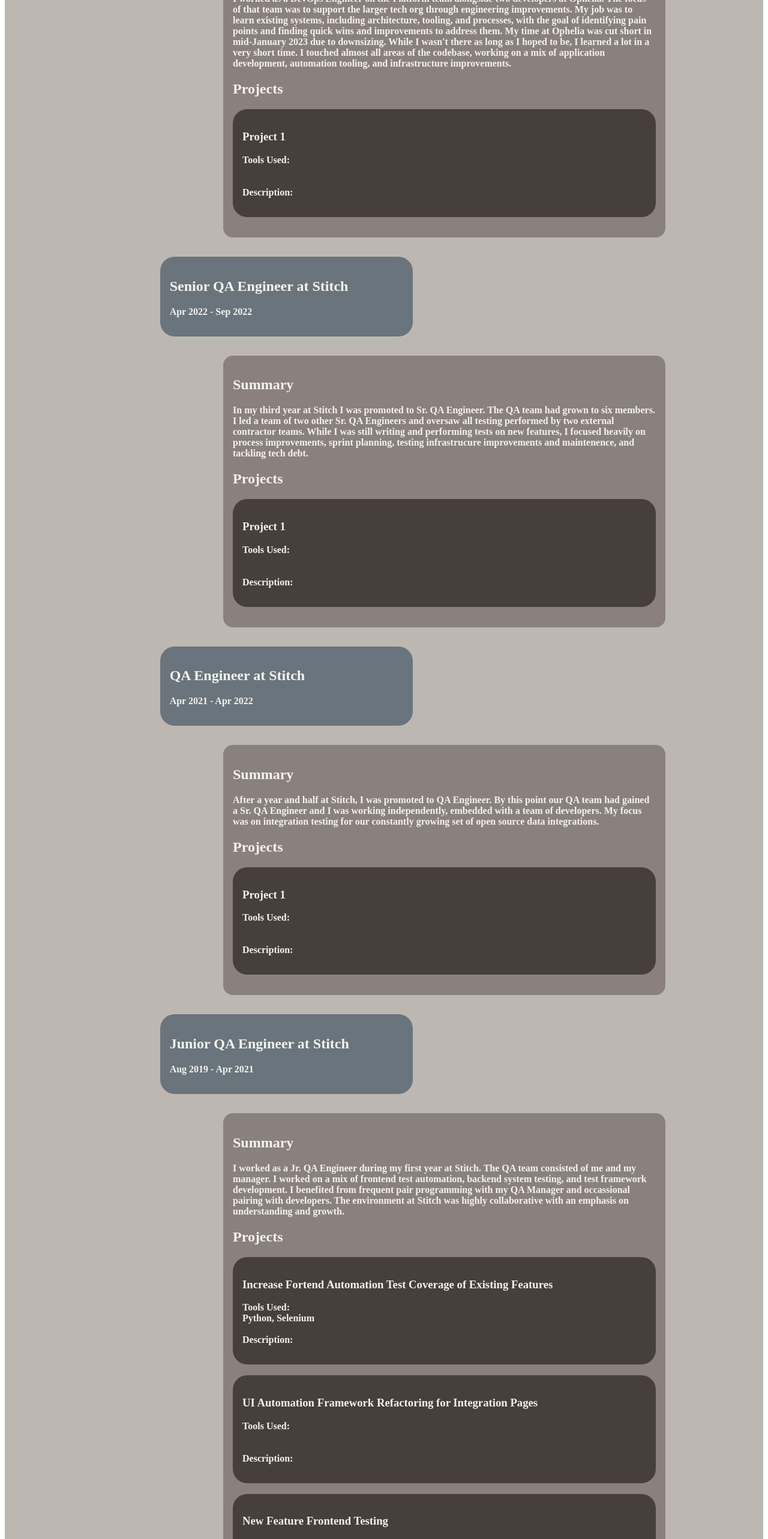
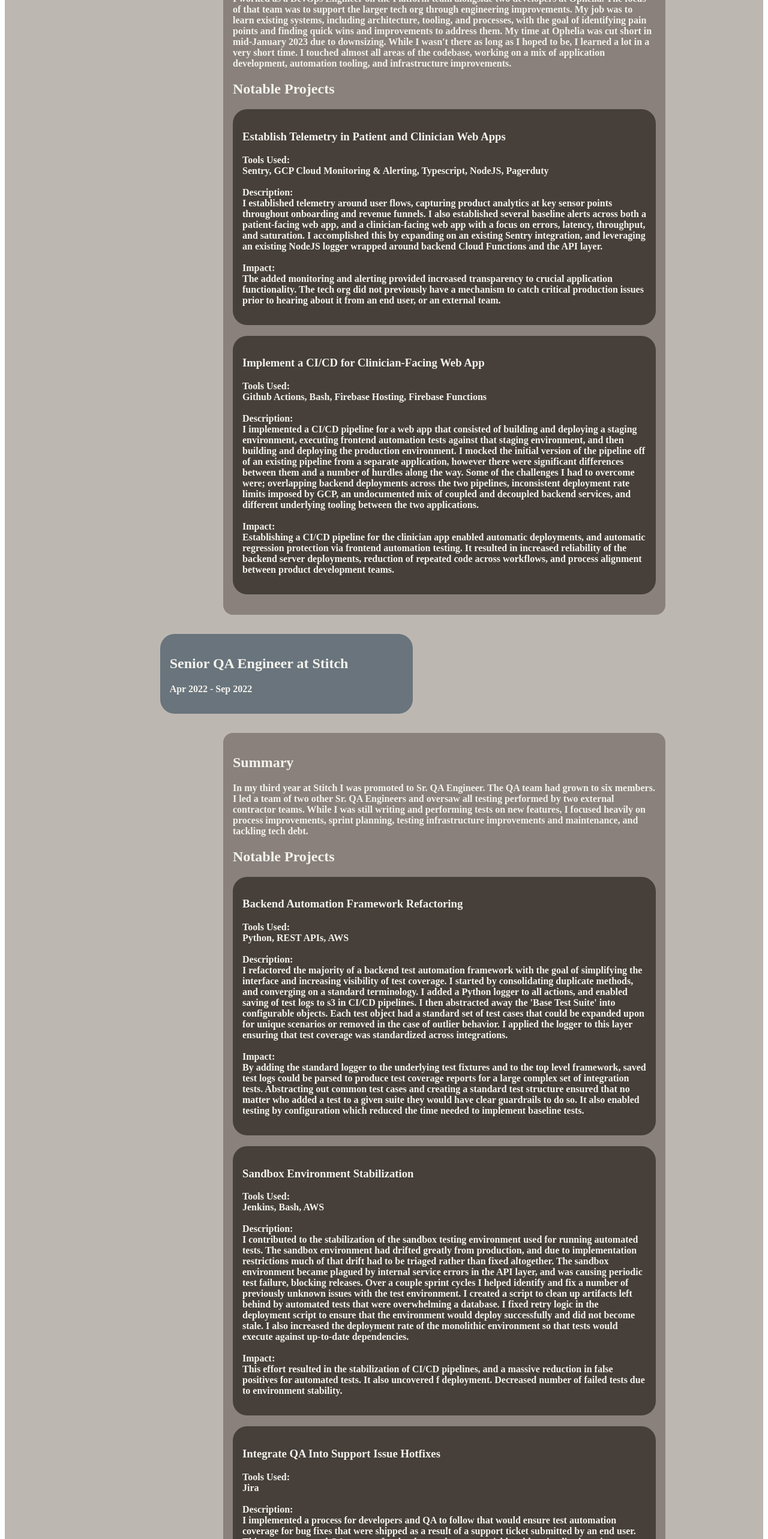
Before and after one commit to kspeer825/portfolio, a React (Create React App) app in the folder projects/website/speerportfolio/: page /professional in a window 1280 px wide. Shown: the part 840-3406 px from the top of the page at 60% size. Built offline with nearby package versions, Linux system fonts and the light colour scheme; the HTML template or start-up script is replaced by a standard one.

Commit message:
add projects to professional stability

```diff
--- a/projects/website/speerportfolio/src/components/ProjectBox.tsx
+++ b/projects/website/speerportfolio/src/components/ProjectBox.tsx
@@ -7,7 +7,8 @@
   title: string;
   tools: string;
   description: string;
-}> = ({ title, tools, description }) => {
+  impact: string;
+}> = ({ title, tools, description, impact }) => {
   return (
     <>
       <Box color='dark_gray' corners='roundest'>
@@ -23,6 +24,11 @@
           Description:
           <br />
           {description}
+          <br />
+          <br />
+          Impact:
+          <br />
+          {impact}
         </p>
       </Box>
       <br />
--- a/projects/website/speerportfolio/src/pages/Professional.tsx
+++ b/projects/website/speerportfolio/src/pages/Professional.tsx
@@ -47,11 +47,33 @@
               all areas of the codebase, working on a mix of application development, automation tooling,
               and infrastructure improvements.
             </p>
-            <h2> Projects </h2>
+            <h2> Notable Projects </h2>
             <ProjectBox
-              title="Project 1"
-              tools=""
-              description=""
+              title="Establish Telemetry in Patient and Clinician Web Apps"
+              tools="Sentry, GCP Cloud Monitoring & Alerting, Typescript, NodeJS, Pagerduty"
+              description=" I established telemetry around user flows, capturing product analytics at key sensor
+	    points throughout onboarding and revenue funnels. I also established several baseline alerts across both a
+	    patient-facing web app, and a clinician-facing web app with a focus on errors, latency, throughput,
+	    and saturation. I accomplished this by expanding on an existing Sentry integration, and leveraging an
+	    existing NodeJS logger wrapped around backend Cloud Functions and the API layer."
+              impact="The added monitoring and alerting provided increased transparency to crucial application
+	    functionality. The tech org did not previously have a mechanism to catch critical production issues
+	    prior to hearing about it from an end user, or an external team."
+            />
+            <ProjectBox
+              title="Implement a CI/CD for Clinician-Facing Web App"
+              tools="Github Actions, Bash, Firebase Hosting, Firebase Functions"
+              description="I implemented a CI/CD pipeline for a web app that consisted of building and deploying a
+	    staging environment, executing frontend automation tests against that staging environment, and then
+	    building and deploying the production environment. I mocked the initial version of the pipeline off of an
+	    existing pipeline from a separate application, however there were significant differences between them and
+	    a number of hurdles along the way. Some of the challenges I had to overcome were; overlapping backend
+	    deployments across the two pipelines, inconsistent deployment rate limits imposed by GCP, an undocumented
+	    mix of coupled and decoupled backend services, and different underlying tooling between the two applications."
+              impact="Establishing a CI/CD pipeline for the clinician app enabled automatic deployments, and automatic
+            regression protection via frontend automation testing. It resulted in increased reliability of the backend
+            server deployments, reduction of repeated code across workflows, and process alignment between product
+            development teams."
             />
           </Box>
         </Grid>
@@ -77,14 +99,50 @@
               to six members. I led a team of two other Sr. QA Engineers and oversaw
               all testing performed by two external contractor teams. While I was still writing and
               performing tests on new features, I focused heavily on process improvements,
-              sprint planning, testing infrastrucure improvements and maintenence, and tackling
+              sprint planning, testing infrastructure improvements and maintenance, and tackling
               tech debt.
             </p>
-            <h2> Projects </h2>
+            <h2> Notable Projects </h2>
             <ProjectBox
-              title="Project 1"
-              tools=""
-              description=""
+              title="Backend Automation Framework Refactoring"
+              tools="Python, REST APIs, AWS"
+              description="I refactored the majority of a backend test automation framework with the goal of simplifying the
+	    interface and increasing visibility of test coverage. I started by consolidating duplicate methods, and converging
+	    on a standard terminology. I added a Python logger to all actions, and enabled saving of test logs to s3 in CI/CD
+	    pipelines. I then abstracted away the 'Base Test Suite' into configurable objects. Each test object had a standard set
+	    of test cases that could be expanded upon for unique scenarios or removed in the case of outlier behavior. I applied the
+	    logger to this layer ensuring that test coverage was standardized across integrations."
+              impact="By adding the standard logger to the underlying test fixtures and to the top level framework, saved test logs
+	    could be parsed to produce test coverage reports for a large complex set of integration tests. Abstracting out common
+	    test cases and creating a standard test structure ensured that no matter who added a test to a given suite they would
+	    have clear guardrails to do so. It also enabled testing by configuration which reduced the time needed to implement
+	    baseline tests."
+            />
+            <ProjectBox
+              title="Sandbox Environment Stabilization"
+              tools="Jenkins, Bash, AWS"
+              description="I contributed to the stabilization of the sandbox testing environment used for running automated tests.
+	    The sandbox environment had drifted greatly from production, and due to implementation restrictions much of that drift
+	    had to be triaged rather than fixed altogether. The sandbox environment became plagued by internal service errors
+	    in the API layer, and was causing periodic test failure, blocking releases. Over a couple sprint cycles I helped identify
+	    and fix a number of previously unknown issues with the test environment. I created a script to clean up artifacts left
+	    behind by automated tests that were overwhelming a database. I fixed retry logic in the deployment script
+	    to ensure that the environment would deploy successfully and did not become stale. I also increased the deployment rate
+	    of the monolithic environment so that tests would execute against up-to-date dependencies."
+              impact="This effort resulted in the stabilization of CI/CD pipelines, and a massive reduction in false positives for
+	    automated tests. It also uncovered f  deployment. Decreased number of failed tests due to environment stability."
+            />
+            <ProjectBox
+              title="Integrate QA Into Support Issue Hotfixes"
+              tools="Jira"
+              description="I implemented a process for developers and QA to follow that would ensure test automation coverage
+	    for bug fixes that were shipped as a result of a support ticket submitted by an end user. This process ensured QA
+	    support for developers that were quickly addressing live bugs in production. QA had previously been reviewing support
+	    tickets after they were closed to find gaps in existing test coverage, and changes that were released as a result
+	    of a support ticket were typically shipped without regression protection around the change."
+              impact="This resulted in higher quality changes made by devs on support shifts, and reduced the risk involved in
+	    shipping changes quickly. Most importantly it resulted in an increase in communication between developers and QA and
+	    an alignment of goals across teams."
             />
           </Box>
         </Grid>
@@ -111,11 +169,35 @@
               embedded with a team of developers. My focus was on integration testing for our
               constantly growing set of open source data integrations.
             </p>
-            <h2> Projects </h2>
+            <h2> Notable Projects </h2>
             <ProjectBox
-              title="Project 1"
-              tools=""
-              description=""
+              title="Establish Base Test Suite for Integrations"
+              tools="Python"
+              description="After several months of writing automated test cases for SaaS integrations
+	    I established a 'Base Test Suite' which organized various test cases into a series
+	    of tests that could be applied to any SaaS integration. The Base Suite started with some
+	    outdated test templates, and was upgraded over the period of a few months adding cases to cover
+	    standard behavior and scenarios as they were identified. I worked closely with the Product Manager
+	    and developers to curate these tests to ensure that we were covering priority features that any
+	    SaaS integration should be able to handle. This Base Suite was later expanded to include
+	    additional test cases to cover database integrations."
+              impact="Creating a Base Suite of test cases to apply to all SaaS and database integrations
+	    expedited the testing process to the point that QA was no longer a blocker for shipping a
+	    new feature to Beta. It lead to higher quality integrations earlier in the development
+	    life cycle. The Base Suite eased the burden of achieving ample test coverage for integrations,
+	    enabling QA to focus on more complex sync scenarios and edge cases."
+            />
+            <ProjectBox
+              title="CI/CD Pipeline Upgrades To Support High Performance Integrations"
+              tools="CircleCI, Python, Clojure, Docker, MySQL, PostgreSQL"
+              description="I supported a year-long effort to increase the performance of two database integrations.
+	    I wrote a large number of automated tests to thoroughly cover the feature. The high volume of tests
+	    resulted in a massive increase in execution time for standard CI/CD pipelines. In order to support the
+	    additional tests I refactored the existing CI/CD pipeline to enable running tests in parallel. This was
+	    a nontrivial task, as running a single test required spinning up a fresh instance of the database, generating
+	    test data, and often executing multiple integration syncs."
+              impact="The testing and infrastructure work I did resulted in a test suite with coverage that was triple the
+	    size of a standard suite, and a pipeline to run those tests in half the time of a standard integration's pipeline."
             />
           </Box>
         </Grid>
@@ -140,44 +222,45 @@
               I worked as a Jr. QA Engineer during my first year at Stitch. The QA team consisted of me
               and my manager. I worked on a mix of frontend test automation, backend system testing,
               and test framework development. I benefited from frequent pair programming with my
-              QA Manager and occassional pairing with developers. The environment at Stitch was highly
-              collaborative with an emphasis on understanding and growth.
+              QA Manager and occasional pairing with developers. The environment at Stitch was highly
+              collaborative with an emphasis on understanding and growth for entry-level engineers.
             </p>
-            <h2> Projects </h2>
+            <h2> Notable Projects </h2>
             <ProjectBox
-              title="Increase Fortend Automation Test Coverage of Existing Features"
+              title=" UI Automation Framework Refactoring"
               tools="Python, Selenium"
-              description=""
+              description="I Refactored a large portion of the page-object model within a custom Python test
+	    framework. At the time Stitch supported over 100 data source integrations, each of which had
+	    it's own frontend flow for creating and updating instances of the integrations. These frontend pages
+	    were generated using a data-driven approach resulting in very similar layouts and functionality across
+	    each integration, yet there were significant differences in configuration as each integration had
+	    different properties. Each set of pages needed to be validated via UI automation tests in order to provide
+	    confidence that the integration had been configured correctly in the backend. I abstracted out the
+	    selenium selectors, python actions, and page components into reusable components that would generate a
+	    single reusable page class driven by a properties map. I also created templates for both the framework classes
+	    and the test scripts."
+              impact="This project reduced complexity and redundancy in the automation suite, and resulted in much shorter
+            lead times. What used to be a tedious, error-prone, multi-day process became a simple task that could take
+            just a few hours."
             />
+            {/* <ProjectBox
+		title="Backend Integration Testing of Loader Databricks Delta"
+		tools="Python, Delta Lake SDK"
+		description=""
+		impact=""
+		/> */}
             <ProjectBox
-              title=" UI Automation Framework Refactoring for Integration Pages"
-              tools=""
-              description=""
-            />
-            <ProjectBox
-              title="New Feature Frontend Testing"
-              tools=""
-              description="Account and User Settings"
-            />
-            <ProjectBox
-              title="Backend Integration Testing of Loader Databricks Delta"
-              tools=""
-              description=""
-            />
-            <ProjectBox
-              title="UI Automation of Loader Databricks Delta"
-              tools=""
-              description=""
-            />
-            <ProjectBox
-              title="Backend Integration Testing of tap-harvest"
-              tools=""
-              description=""
-            />
-            <ProjectBox
-              title="Backend Integration Testing of tap-stripe"
-              tools=""
-              description=""
+              title="SaaS Integration Testing with Data Mutations"
+              tools="Python, REST APIs"
+              description="The data sources at Stitch largely fell into two categories: database, and SaaS. The database
+	    integrations were easily testable as a local instance of the database could be spun up using a Docker container
+	    and local test data could be generated using standard ODBC drivers and SDKs. The SaaS integrations were much
+	    more difficult to test. A test account was needed and test data would need to be manually generated using their
+	    public API endpoints. I worked on the first set of tests that actively performed CRUD operations on test data
+	    within the setup and cleanup of a given test."
+              impact="This project established a pattern for testing SaaS data integrations. The use of CRUD operations
+	    greatly increased the diversity of test data. It also unlocked the ability to test standard use-cases that were not
+	    previously testable for SaaS integrations, such as saving incremental state across multiple sync executions."
             />
           </Box>
         </Grid>
```
Also changed, not shown: 1 other file (tests, documents, lock files or other folders).
